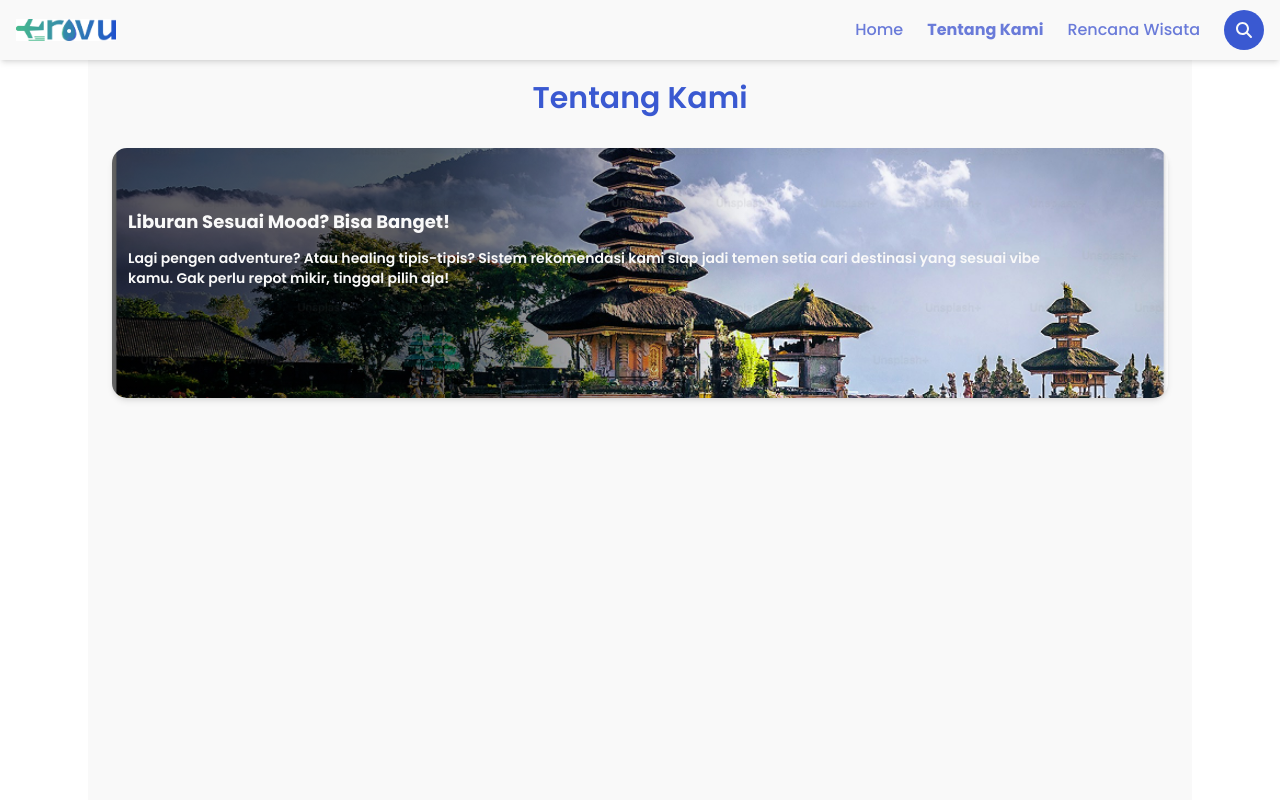
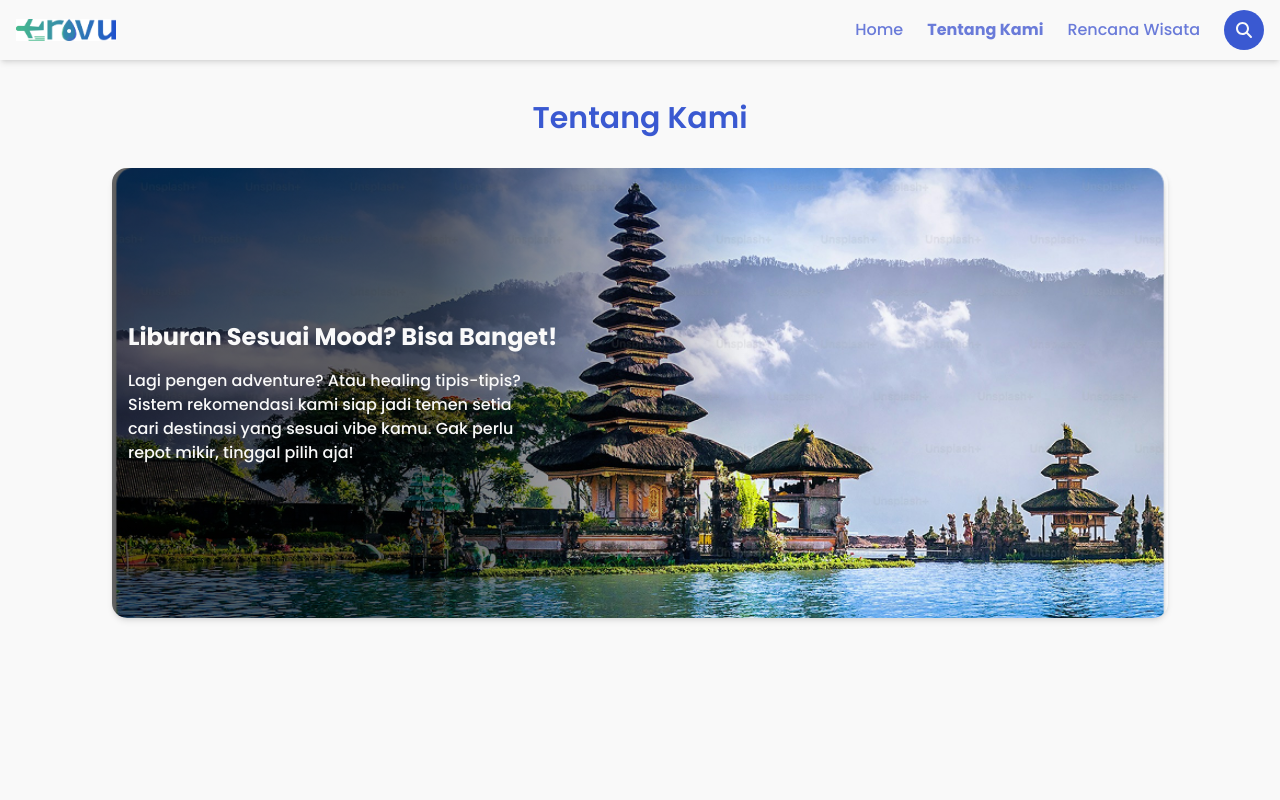
Before and after one commit to Travu-Team/travu-febe, a React (Vite) app in the folder frontend/my-react-app/: page /about in a window 1280 px wide. Shown: the top 800 px of the page. Built offline with nearby package versions, Linux system fonts and the light colour scheme.

Commit message:
Full layar

```diff
--- a/frontend/my-react-app/src/pages/About.jsx
+++ b/frontend/my-react-app/src/pages/About.jsx
@@ -4,31 +4,42 @@
 const About = () => {
   return (
     <>
+      <div className="min-h-screen w-full bg-white">
         <header>
           <Navbar />
         </header>
-      <main className="w-full min-h-screen bg-white px-20 lg:px-16 md:px-0 sm:px-0 xs:px-6">
-        <div className="w-full mx-auto flex flex-col gap-8 lg:w-[900px] md:w-full sm:w-full xs:w-full">
+        <main className="w-full min-h-screen bg-white px-20 lg:px-16 md:px-0 sm:px-0 xs:px-6 py-10">
+          <div className="w-full mx-auto flex flex-col gap-8 max-w-[1200px]">
             <h1 className="text-primary text-3xl font-semibold text-center">
               Tentang Kami
             </h1>
-          <div className="relative w-full h-[449px] lg:h-[400px] md:h-[350px] sm:h-[300px] xs:h-[250px] rounded-[15px] shadow-md overflow-hidden bg-cover bg-center about-image">
-            <div className="absolute left-12 top-[169px] lg:left-10 lg:top-[150px] md:left-8 md:top-[120px] sm:left-6 sm:top-[100px] xs:left-4 xs:top-[60px] w-[430px] lg:w-[400px] md:w-[350px] sm:w-[80%] xs:w-[90%] flex flex-col gap-3 text-white">
-              <h2 className="text-2xl lg:text-xl md:text-xl sm:text-lg xs:text-lg font-bold">
+
+            <div className="relative w-full h-[650px] lg:h-[600px] md:h-[550px] sm:h-[500px] xs:h-[450px] rounded-[15px] shadow-md overflow-hidden bg-cover bg-[center_0px] about-image ">
+              {/* Konten teks */}
+              <div
+                className="absolute z-20 left-12 top-1/2 -translate-y-1/2
+                      lg:left-10 md:left-8 sm:left-6 xs:left-4
+                      w-[500px] lg:w-[450px] md:w-[400px] sm:w-[85%] xs:w-[90%]
+                      flex flex-col gap-4 text-white"
+              >
+                <h2 className="text-3xl lg:text-2xl md:text-xl sm:text-lg font-bold leading-snug">
                   Liburan Sesuai Mood? Bisa Banget!
                 </h2>
-              <p className="text-base lg:text-base md:text-sm sm:text-sm xs:text-sm font-semibold">
-                Lagi pengen adventure? Atau healing tipis-tipis? <br className="hidden xs:hidden sm:hidden md:block" />
-                Sistem rekomendasi kami siap jadi temen setia cari destinasi yang sesuai vibe kamu. <br className="hidden xs:hidden sm:hidden md:block" />
-                Gak perlu repot mikir, tinggal pilih aja!
+                <p className="text-lg lg:text-base md:text-sm sm:text-sm font-medium leading-relaxed">
+                  Lagi pengen adventure? Atau healing tipis-tipis? <br />
+                  Sistem rekomendasi kami siap jadi temen setia <br /> cari
+                  destinasi yang sesuai vibe kamu. Gak perlu <br /> repot mikir,
+                  tinggal pilih aja!
                 </p>
               </div>
             </div>
           </div>
         </main>
+
         <footer>
           <Footer />
         </footer>
+      </div>
     </>
   );
 };
```
Lines whose indentation alone changed are shown as unchanged.
